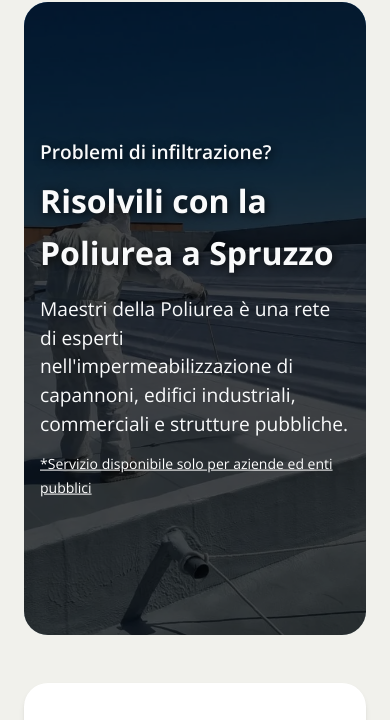
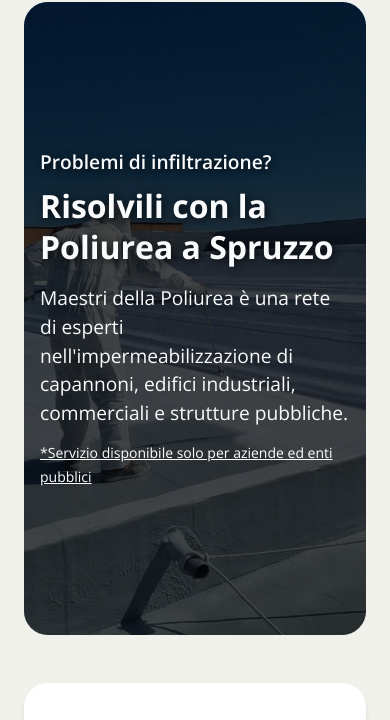
Before and after one commit to federicoFalaguerra/Maestri-della-poliurea, an Astro site: page / in a window 390 px wide. Shown: the part 102-822 px from the top of the page. Built offline with nearby package versions, Linux system fonts and the light colour scheme; Astro itself is replaced by a stand-in of ours.

Commit message:
open hero mobile3

```diff
--- a/src/components/Hero.astro
+++ b/src/components/Hero.astro
@@ -13,7 +13,7 @@ import sfondoHero from '../assets/sfondo-hero-mobile.webp?url'
 
         <div class="hero-title absolute top-[50%]  z-20 lg:pl-20 lg:p-10 translate-y-[-50%] px-4">
             <h2 class="lg:text-xl text-l text-gray-50 font-semibold text-shadow">Problemi di infiltrazione?</h2>
-            <h1 class="lg:text-xxxl text-[32px] text-gray-50 font-bold leading-13 mb-4 mt-2 text-shadow">Risolvili con la Poliurea a Spruzzo</h1>
+            <h1 class="lg:text-xxxl text-[32px] text-gray-50 font-bold leading-13 mb-4 mt-2 text-shadow leading-[1.3]">Risolvili con la Poliurea a Spruzzo</h1>
             <h2 class="lg:text-medium text-gray-50 text-l mb-3">Maestri della Poliurea è una rete di esperti nell'impermeabilizzazione di capannoni,<br class="hidden lg:block"> edifici industriali, commerciali e strutture pubbliche.</h2>
             <span class="text-sm mt-10 text-white underline">*Servizio disponibile solo per aziende ed enti pubblici</span>
         </div>
```
